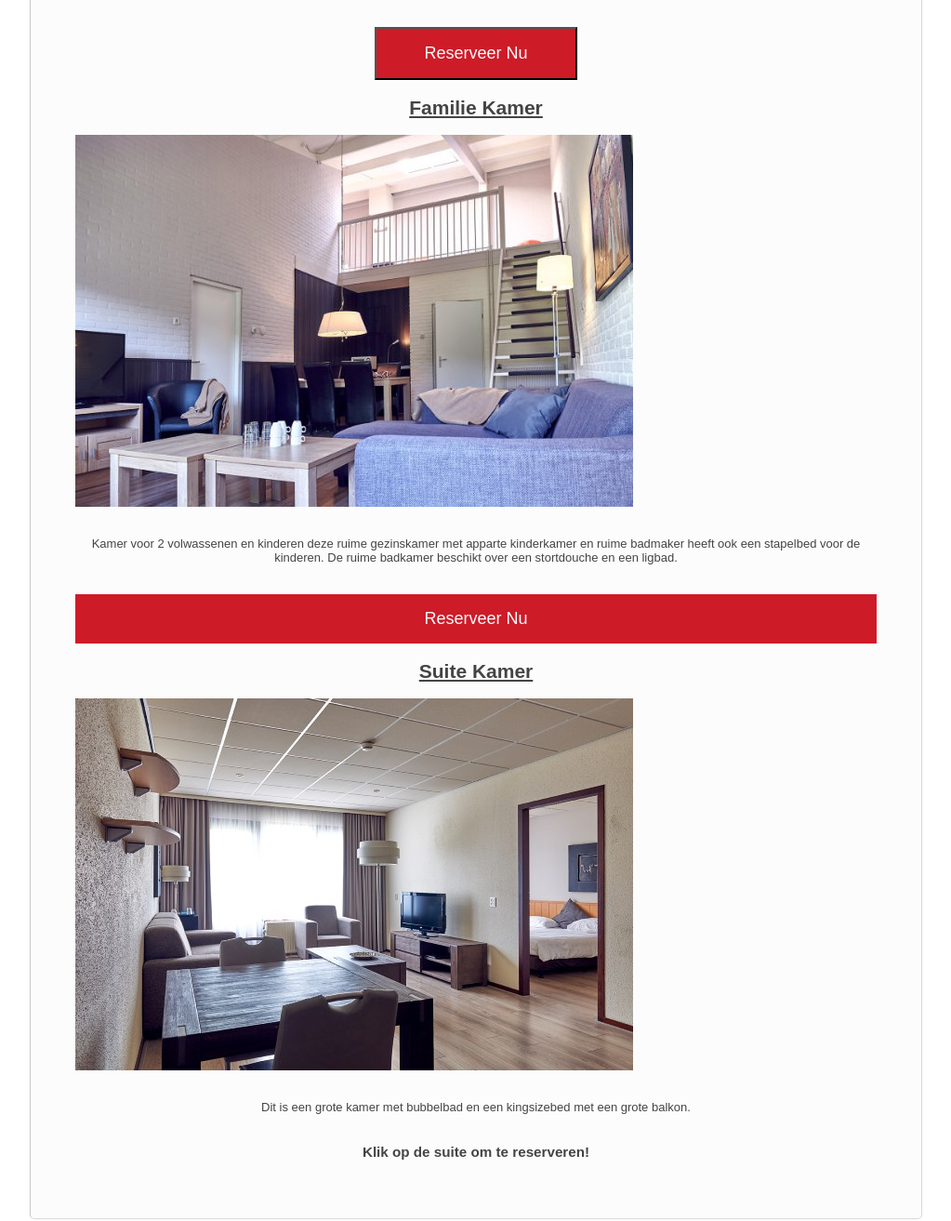
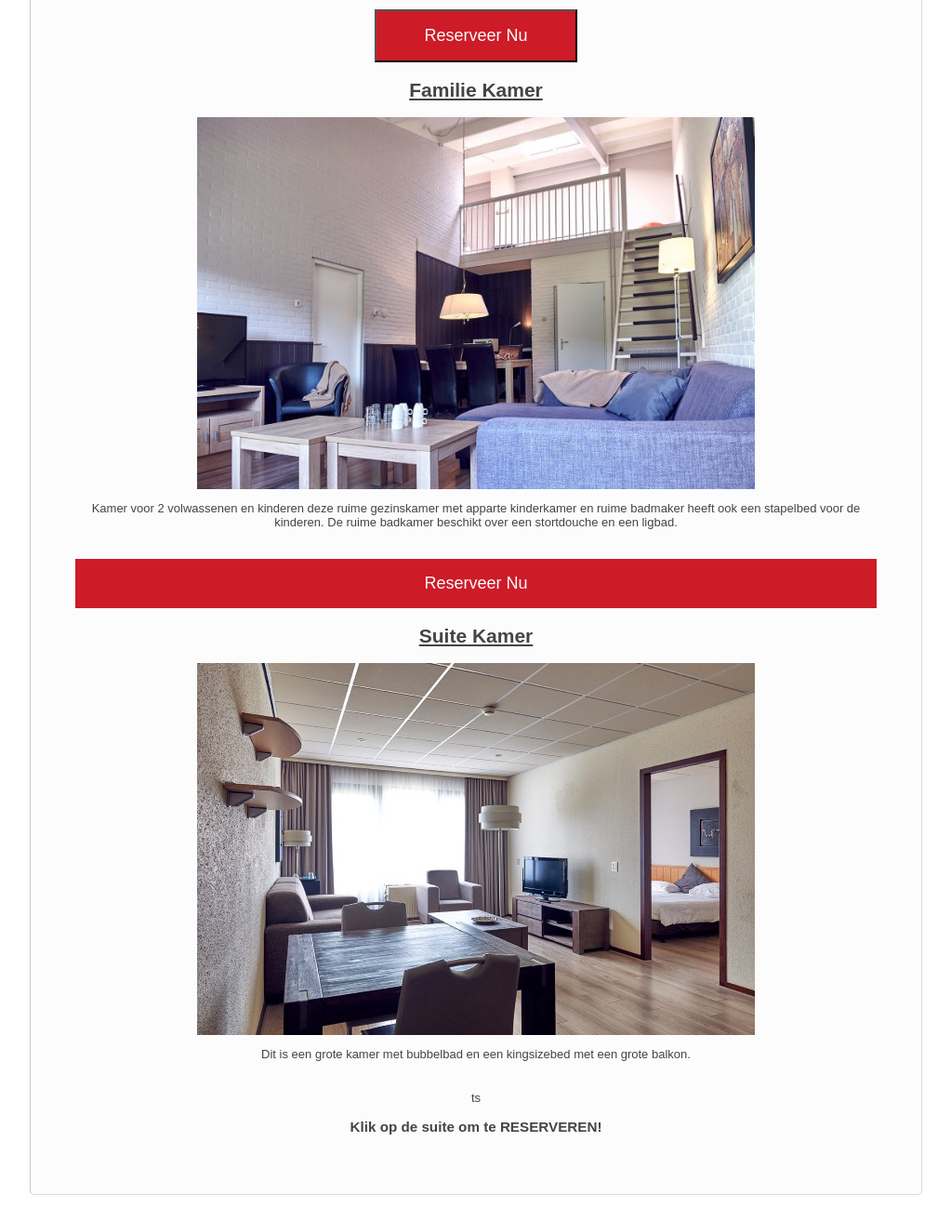
Before and after one commit to skkylimits/kamers-reserveren, a plain HTML site: page kamerreserveren.html in a window 1280 px wide. Shown: the part 708-2021 px from the top of the page at 93% size, without its empty margins (128-1151 px from the left). Drawn offline with Linux system fonts and the light colour scheme.

Commit message:
images centered. Removed double styling with .buttonStyling. Show img in css instead of html

```diff
--- a/css/style.css
+++ b/css/style.css
@@ -32,6 +32,7 @@ nav {
 .mainNav {
     background-color: #111111;
     font-size: 2rem;
+    display: flex;
 }
 
 main {
@@ -92,11 +93,11 @@ li {
     display: none;
 }
 
-img {
-    margin-bottom: 2rem;
-    display: block;
+.hero-img {
+    margin: 1rem 0;
+    height: 400px;
     width: 600px;
-    height: 400px;
+    border: 1px solid black;
 }
 
 #mooieKnop {
@@ -124,3 +125,22 @@ img {
 #gereserveerd {
     display: none;
 }
+
+.kamer {
+    background-color: red;
+    height: 400px;
+    width: 600px;
+    margin: auto
+}
+
+.standaard-kamer {
+    background-image: url('/kamers-reserveren/images/standaardkamer.jpg');
+}
+
+.familie-kamer {
+    background-image: url('/kamers-reserveren/images/familiekamer.jpg');
+}
+
+.suite-kamer {
+    background-image: url('/kamers-reserveren/images/suiteKamer.jpg');
+}
--- a/kamerreserveren.html
+++ b/kamerreserveren.html
@@ -32,10 +32,10 @@
         <section class="flexcontainer">
             <article id="standaard_kamer" class="flexItem">
                 <h2>Standaardkamer</h2>
-                <img src="images/standaardkamer.jpg" class="kamer">
-
+                <div class="kamer standaard-kamer"> </div>
                 <p>
-                    De standaardkamer bestaat uit een slaapkamer badkamer met douche en toilet. Ons bed is eenpersoons
+                    De standaardkamer bestaat uit een slaapkamer badkamer met douche en toilet. Ons bed is
+                    eenpersoons
                     en is dus minder geschikt voor 2 volwassen dieren.
                 </p>
                 <button id="reserveerBtn" class="buttonStyling"> Reserveer Nu</button>
@@ -45,26 +45,25 @@
             <article id="familie_kamer" class="flexItem">
 
                 <h2>Familie Kamer</h2>
-                <img src="images/familiekamer.jpg" class="kamer">
+                <div class="kamer familie-kamer"> </div>
                 <p>
                     Kamer voor 2 volwassenen en kinderen deze ruime gezinskamer met apparte kinderkamer en ruime
                     badmaker heeft ook een stapelbed voor de kinderen. De ruime badkamer beschikt over een stortdouche
                     en een ligbad.
                 </p>
-                <div id="mooieKnop" class="buttonStyling">Reserveer Nu</div>
+                <div id="mooieKnop">Reserveer Nu</div>
 
             </article>
 
             <article id="suite" class="flexItem">
 
                 <h2>Suite Kamer</h2>
-                <img src="images/suitekamer.jpg" id="suiteImg" class="suite1 kamer">
+                <div class="kamer suite-kamer"> </div>
                 <p>Dit is een grote kamer met bubbelbad en een kingsizebed met een grote balkon.
                 </p>
-
-                <h3>Klik op de suite om te reserveren!</h3>
+                ts
+                <h3>Klik op de suite om te RESERVEREN!</h3>
                 <!-- <button id="reserveerSuit" class="buttonStyling">Reserveer Nu</button> -->
-
             </article>
         </section>
     </main>
```
Also changed, not shown: index.html (+4 -1 lines), 1 other file.
